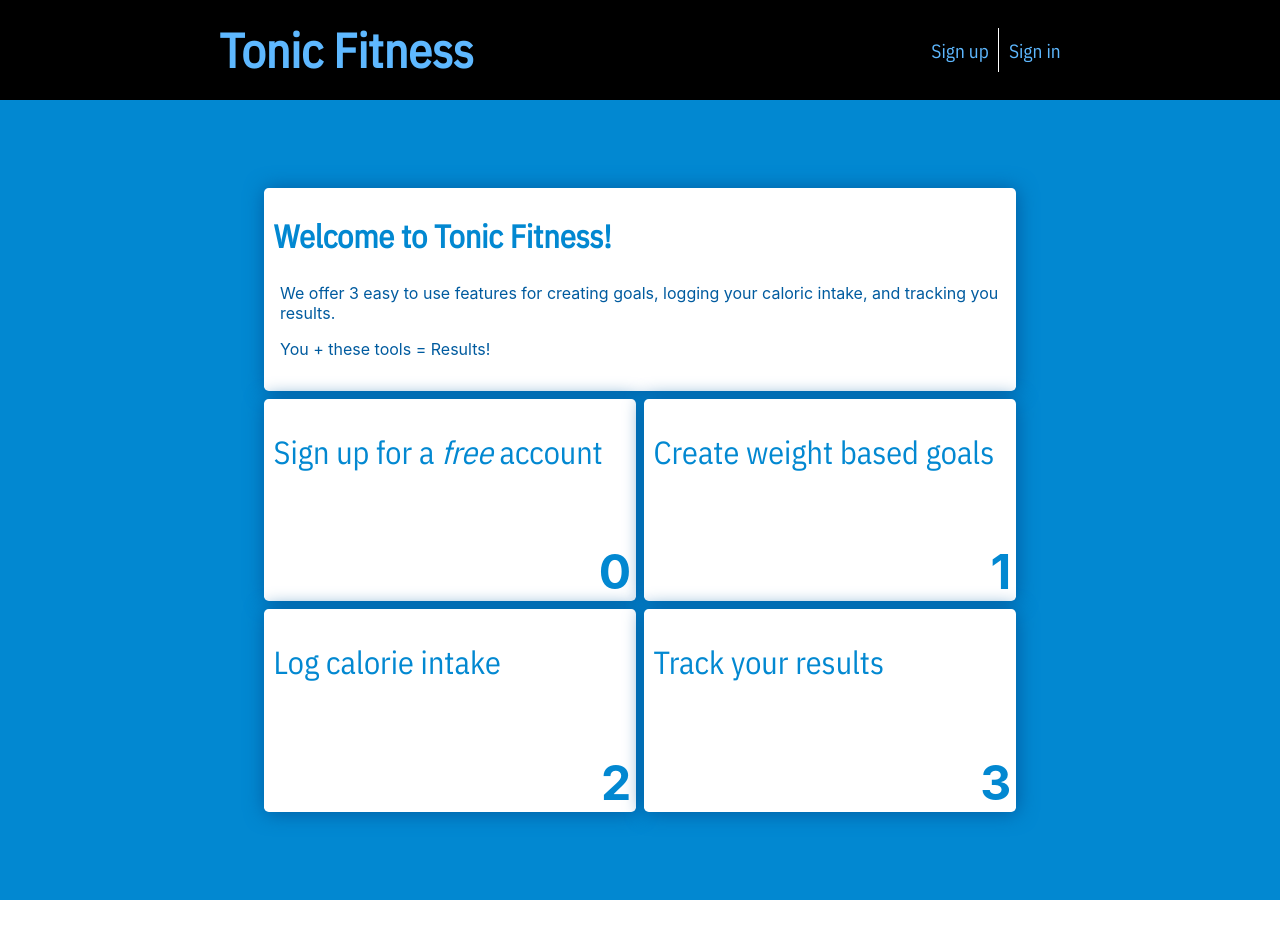
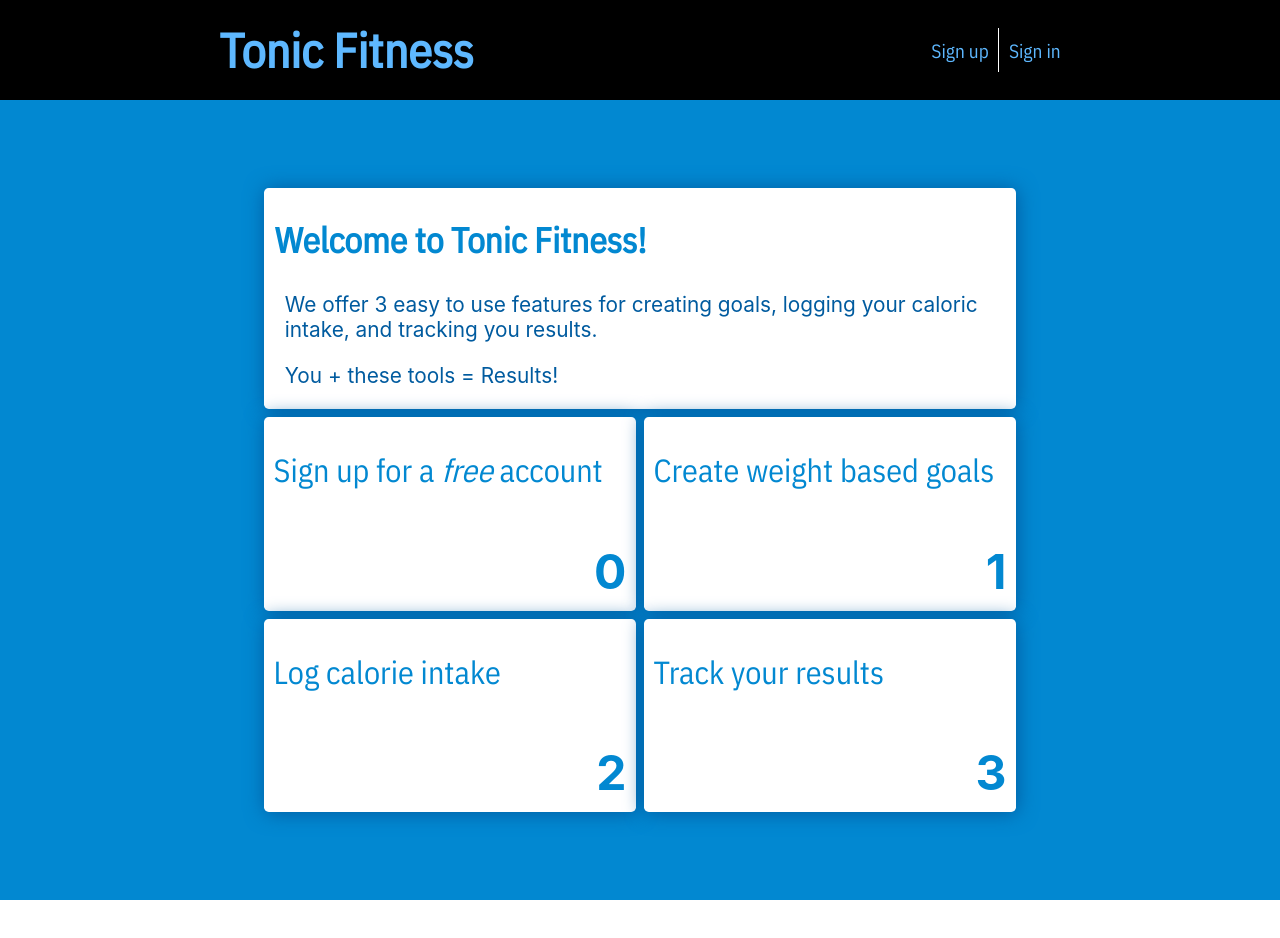
Before and after one commit to chingu-voyages/geckos-project-11, a React (Create React App) app in the folder tonic-fitness/: page / in a window 1280 px wide. Shown: the top 938 px of the page. Built offline with nearby package versions, Linux system fonts and the light colour scheme.

Commit message:
Update font sizing on Landing

```diff
--- a/tonic-fitness/src/components/Landing.js
+++ b/tonic-fitness/src/components/Landing.js
@@ -5,7 +5,7 @@ const Landing = () => {
       <section id="landing-container" className="flex-col">
         <article className="landing-area">
           <div className="landing-box">
-            <h2 className="heading-text landing-box-words">Welcome to Tonic Fitness!</h2>
+            <h2 className="heading-text landing-header landing-box-words">Welcome to Tonic Fitness!</h2>
             <p className="landing-box-words-d">We offer 3 easy to use features for creating goals, logging your caloric intake, and tracking you results.</p>
             <p className="landing-box-words-d">You + these tools = Results!</p>
           </div>
--- a/tonic-fitness/src/stylesheets/Landing.scss
+++ b/tonic-fitness/src/stylesheets/Landing.scss
@@ -48,6 +48,10 @@
     grid-row: r4 / r5;
   }
 
+  .landing-header {
+    font-size: 1.3em;
+  }
+
   .landing-box-words {
     margin-left: 0.3em;
     color: $color-secondary;
@@ -60,11 +64,11 @@
 
   .landing-box-number {
     position: absolute;
-    bottom: 0;
-    right: 0.1em;
+    bottom: 0.2em;
+    right: 0.2em;
     padding: 0;
     margin: 0;
-    font-size: 1.5em;
+    font-size: 1.8em;
     color: $color-secondary;
   }
 
@@ -88,12 +92,17 @@
     height: 1200px;
   }
 
+  .landing-header {
+    font-size: 2.2em;
+  }
+
   .landing-box-number {
     font-size: 3em;
   }
 
   .landing-box-words-d {
     margin: 1em;
+    font-size: 1.3em;
   }
 
   .fas {
```
